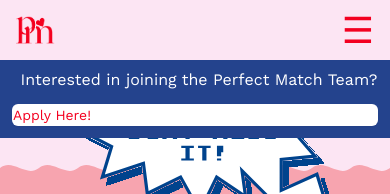
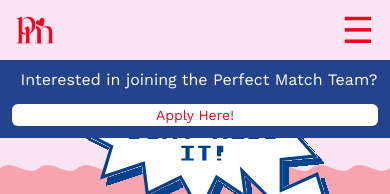
Before and after one commit to wyatt/perfect-match-web, a Next.js app: page / in a window 390 px wide. Shown: the top 194 px of the page. Built offline with nearby package versions, Linux system fonts and the light colour scheme; no server answers; the database is empty; a web font is replaced by a local one.

Commit message:
Fix spacing issue in apply button

```diff
--- a/components/header/header.tsx
+++ b/components/header/header.tsx
@@ -104,7 +104,7 @@
                                 href="https://forms.gle/Jv5th8zbajVF6qN6A"
                                 target="_blank"
                                 rel="noreferrer"
-                                className="flex items-centerjustify-center rounded-md border border-transparent bg-white sm:px-4 md:px-2 mb-1 text-sm font-work-sans text-pmred-500 shadow-sm sm:text-lg md:text-base"
+                                className="flex items-center justify-center rounded-md border border-transparent bg-white sm:px-4 md:px-2 mb-1 text-sm font-work-sans text-pmred-500 shadow-sm sm:text-lg md:text-base"
                             >
                                 Apply Here!
                             </a>
```
